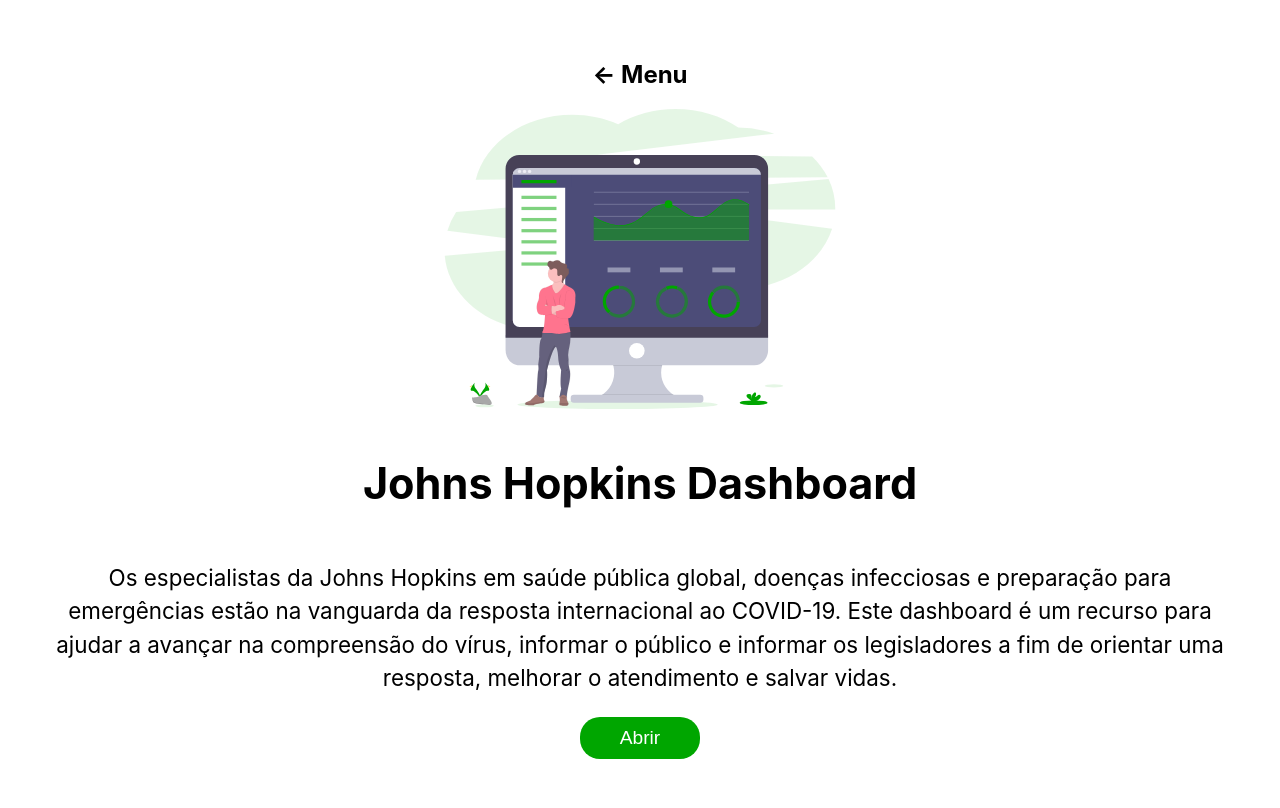
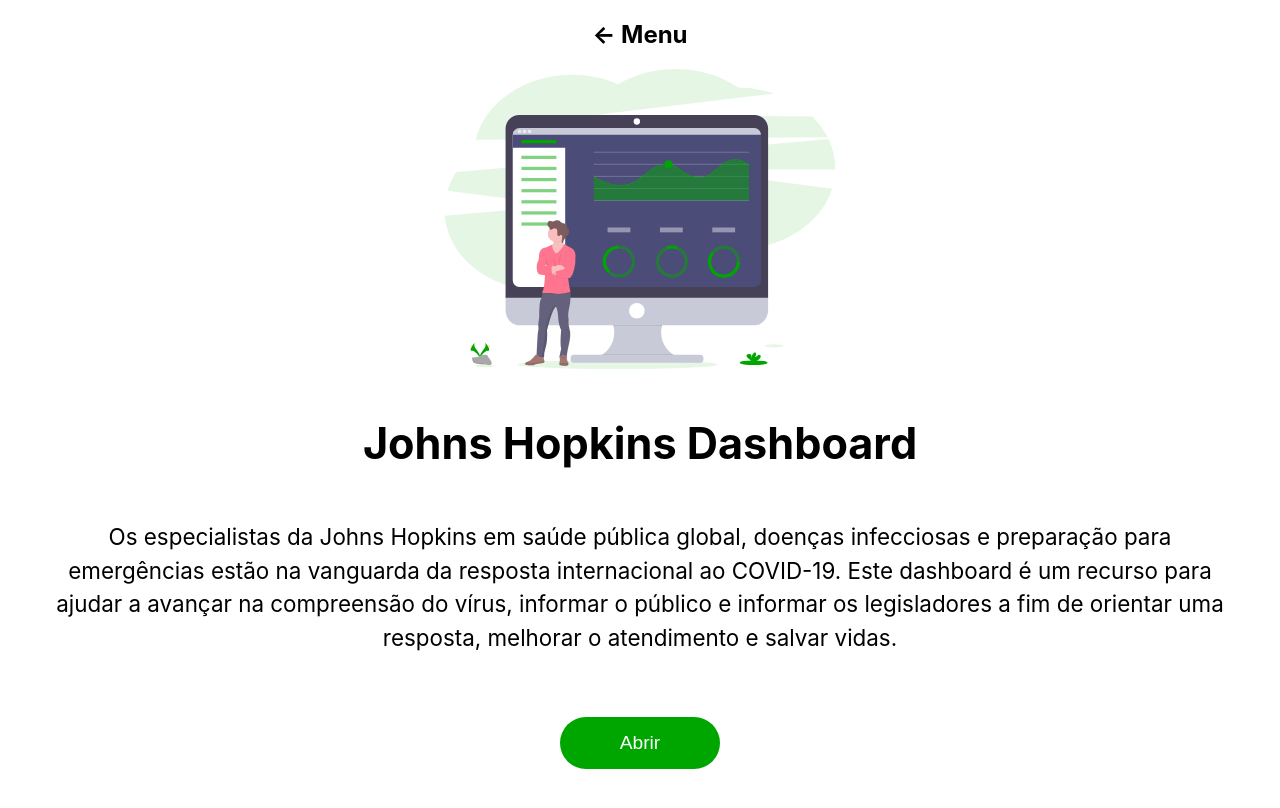
Before and after one commit to joaopedroaa/covidbrazil, a Next.js app: page /dashboard in a window 1280 px wide. Shown: the top 808 px of the page. Built offline with nearby package versions, Linux system fonts and the light colour scheme.

Commit message:
feat: fix button dashboard size

```diff
--- a/pages/dashboard.js
+++ b/pages/dashboard.js
@@ -23,6 +23,7 @@
           Abrir
         </button>
       </Link >
+      {/* <Footer /> */}
     </div>
 
   )
--- a/styles/Dashboard.module.css
+++ b/styles/Dashboard.module.css
@@ -1,13 +1,16 @@
 .button{
-  padding: 10px 40px;
+  padding: 15px 60px;
   border: none;
   font-size: 1.2rem;
-  border-radius: 20px;
+  border-radius: 30px;
   background-color:#00a600;
   color: white;
+
+  margin: 40px 0 60px 0;
 }
+
+
 .button:hover{
-
 
   background-color:#006d00;
   color: white;
```
